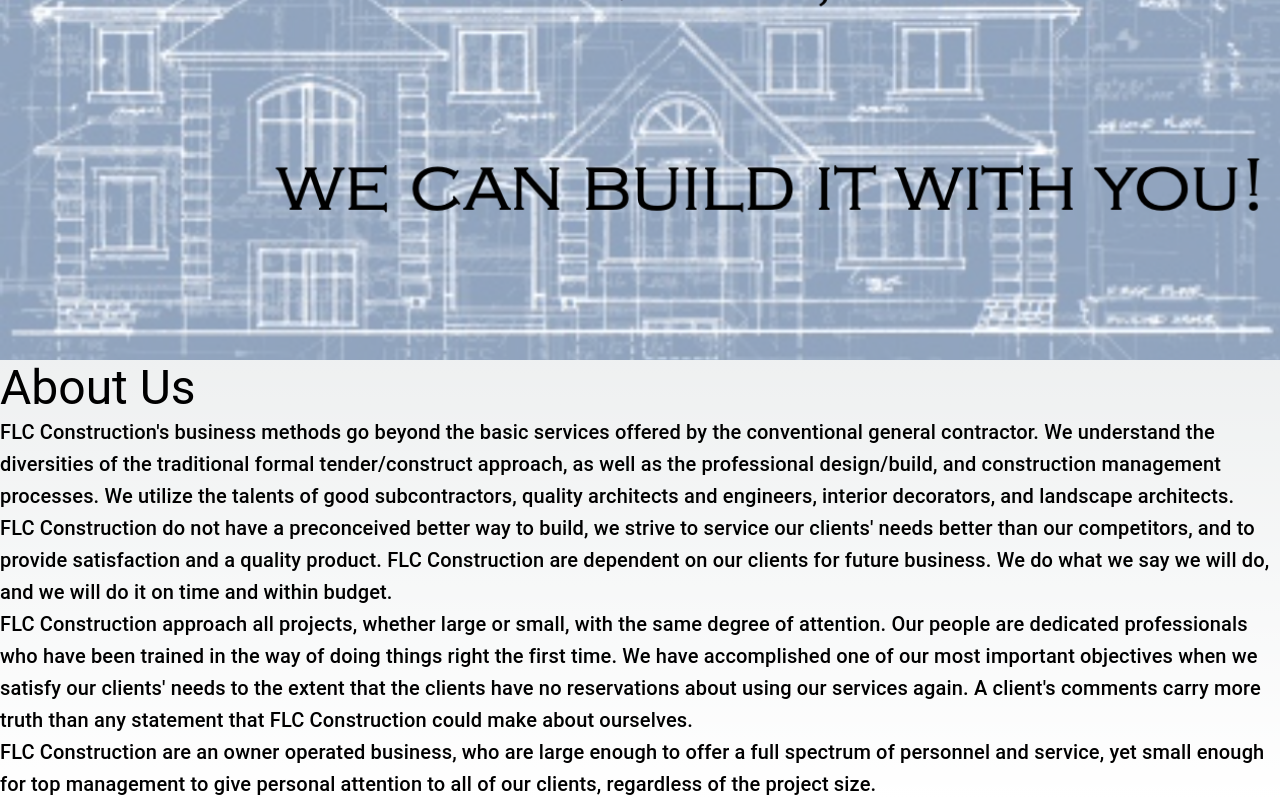
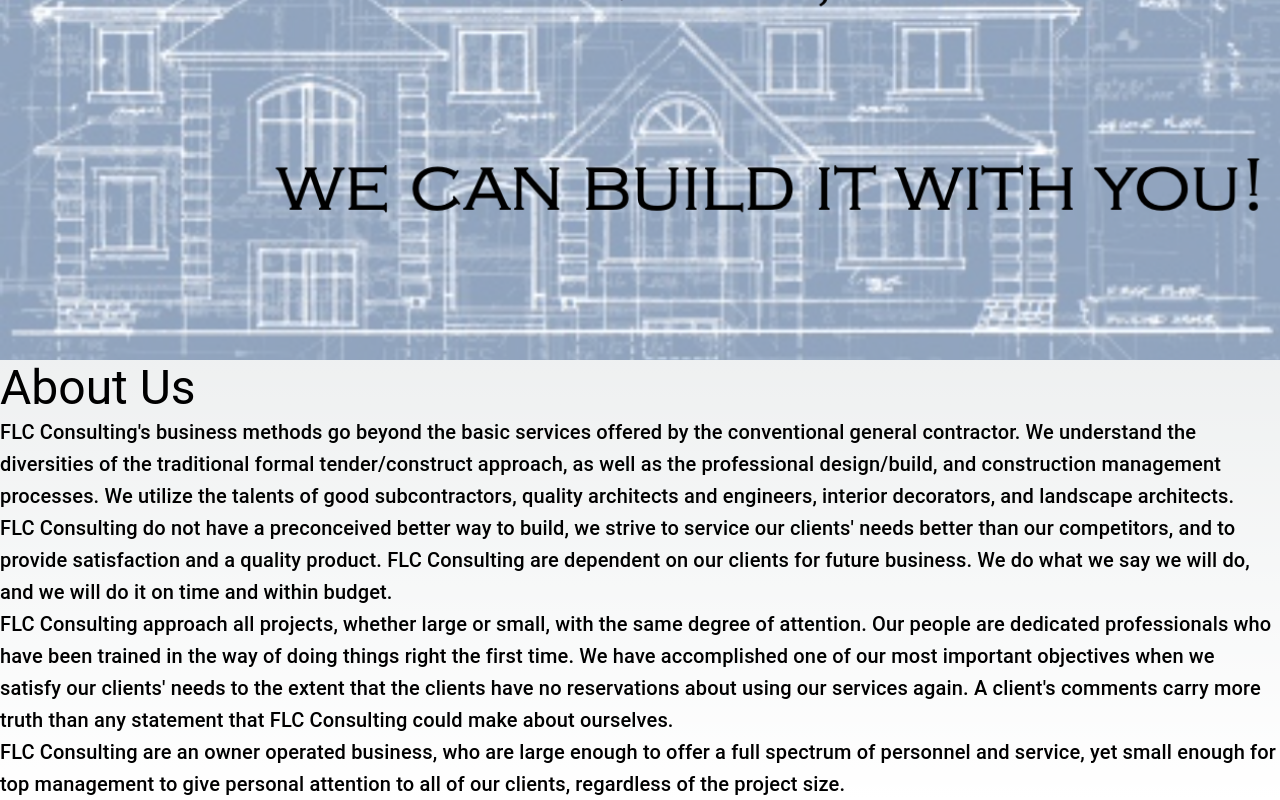
Before and after one commit to zacharylee97/flc-consulting, a Next.js app: page / in a window 1280 px wide. Shown: the part 292-1092 px from the top of the page. Built offline with nearby package versions, Linux system fonts and the light colour scheme.

Commit message:
Updated About Us

```diff
--- a/app/page.tsx
+++ b/app/page.tsx
@@ -3,25 +3,25 @@
 import { Box, Typography } from "@mui/material";
 
 export default function Home() {
-  const aboutUsText1 = `FLC Construction's business methods go beyond the basic services offered by the conventional
+  const aboutUsText1 = `FLC Consulting's business methods go beyond the basic services offered by the conventional
   general contractor. We understand the diversities of the traditional formal tender/construct
   approach, as well as the professional design/build, and construction management processes. We
   utilize the talents of good subcontractors, quality architects and engineers, interior decorators,
   and landscape architects.`;
 
-  const aboutUsText2 = `FLC Construction do not have a preconceived better way to build, we strive to service our
+  const aboutUsText2 = `FLC Consulting do not have a preconceived better way to build, we strive to service our
   clients' needs better than our competitors, and to provide satisfaction and a quality product.
-  FLC Construction are dependent on our clients for future business. We do what we say we
+  FLC Consulting are dependent on our clients for future business. We do what we say we
   will do, and we will do it on time and within budget.`;
 
-  const aboutUsText3 = `FLC Construction approach all projects, whether large or small, with the same degree of
+  const aboutUsText3 = `FLC Consulting approach all projects, whether large or small, with the same degree of
   attention. Our people are dedicated professionals who have been trained in the way of doing
   things right the first time. We have accomplished one of our most important objectives when we
   satisfy our clients' needs to the extent that the clients have no reservations about using our
-  services again. A client's comments carry more truth than any statement that FLC Construction
+  services again. A client's comments carry more truth than any statement that FLC Consulting
   could make about ourselves.`;
 
-  const aboutUsText4 = `FLC Construction are an owner operated business, who are large enough to offer a full spectrum
+  const aboutUsText4 = `FLC Consulting are an owner operated business, who are large enough to offer a full spectrum
   of personnel and service, yet small enough for top management to give personal attention to all
   of our clients, regardless of the project size.`;
 
@@ -39,13 +39,16 @@
         <Typography className="m-10" variant="h3">
           About Us
         </Typography>
-        <Typography className="mx-10" variant="h6">
+        <Typography className="mx-10 mb-3" variant="h6">
           {aboutUsText1}
-          <br />
+        </Typography>
+        <Typography className="mx-10 mb-3" variant="h6">
           {aboutUsText2}
-          <br />
+        </Typography>
+        <Typography className="mx-10 mb-3" variant="h6">
           {aboutUsText3}
-          <br />
+        </Typography>
+        <Typography className="mx-10 mb-3" variant="h6">
           {aboutUsText4}
         </Typography>
       </Box>
```
